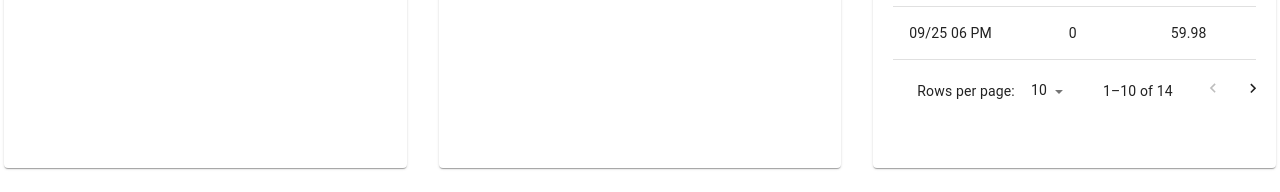
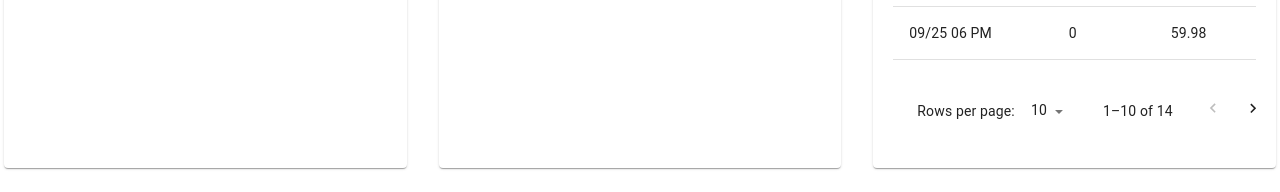
Before and after one commit to Nipan83/Floor-Production-UI, a React (Create React App) app: page / in a window 1280 px wide. Shown: the part 592-784 px from the top of the page. Built offline with nearby package versions, Linux system fonts and the light colour scheme; no server answers.

Commit message:
hourlyy scoreboard css fix

```diff
--- a/src/components/HourlyDashboard/HourlyDashboard.css
+++ b/src/components/HourlyDashboard/HourlyDashboard.css
@@ -1,6 +1,10 @@
 .hourly-scoreboard-header {
     margin-top: 10px;
     margin-left: 10px
+}
+
+.hourly-scoreboard-table-pagination {
+    margin-top: 20px;
 }
 
 .hourly-scoreboard-table-pagination * {
```
